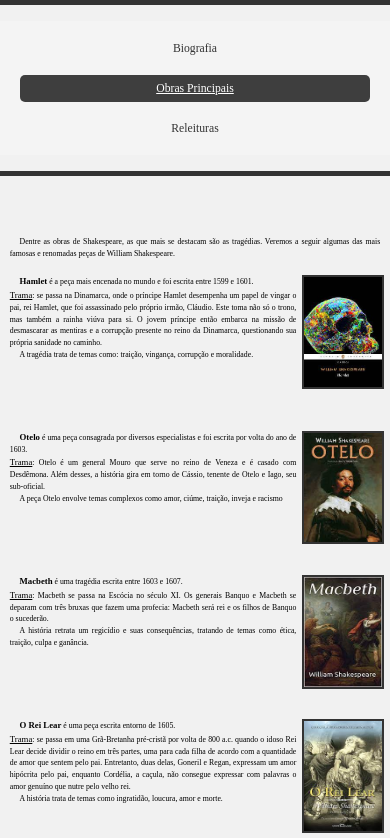
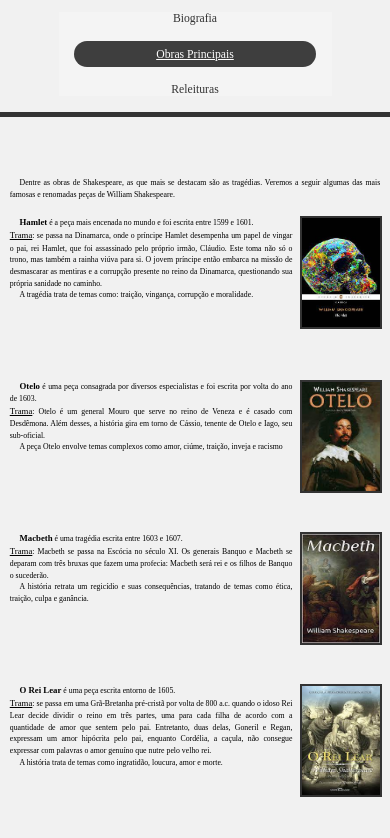
Before and after one commit to Pedro867/SiteCriativo, a plain HTML site: page obras.html in a window 390 px wide. Shown: the part 63-901 px from the top of the page. After the commit the page ends 868 px from the top, so only its background shows below. Drawn offline with Linux system fonts and the light colour scheme.

Commit message:
Add files via upload

```diff
--- a/estilo.css
+++ b/estilo.css
@@ -1,6 +1,6 @@
 
 .foto {
-  margin: 1.5vw;
+  margin: 2vw;
   width: 22vw;
   height: 26vw;
   float: right;
@@ -10,7 +10,7 @@
 .obras {
   width: 20vw;
   height: 28vw;
-  margin: 1.5vw;
+  margin: 2vw;
   border: 0.75vw solid #333;
   float: right;
   margin-top: auto;
@@ -18,13 +18,13 @@
 .filmes{
   width: 20vw;
   height: 28vw;
-  margin: 1.5vw;
+  margin: 2vw;
   border: 0.75vw solid #333;
   float: right;
   margin-top: auto;
 }
 .divisao {
-  height: 10vw;
+  height: 12vw;
 }
 .divisao2 {
   height: 15vw;
@@ -57,7 +57,7 @@ h1 {
 }
 header {
   background-color: #333;
-  padding: 5px;
+  padding: 0.1vw;
   text-align: center;
 }
 .escolhido {
@@ -80,7 +80,7 @@ nav li {
 nav ul {
   list-style-type: none;
   background-color: #f4f4f4;
-  padding: 0.1vw;
+  padding: 0.50vw;
 }
 nav ul li a {
   text-decoration: none;
@@ -107,25 +107,35 @@ li {
   }
   .tela {
     justify-content: space-between;
+    text-align: center;
+    align-items: center;
+    margin-left: 15vw;
+    margin-right: 15vw;
   }
   nav ul li {
-    margin: 20px;
     display: block;
   }
+  nav ul {
+    padding: 0;
+  }
   nav li {
-    margin: 20px;
+    margin: 4vw;
   }
   li {
     font-size: 3vw;
   }
   .foto {
   width: 25vw;
-  height: 33vw;
+  height: 30vw;
   float: right;
   margin-top: auto;
   }
   .escolhido {
-    padding: 7px;
-    border-radius: 5px;
+    padding: 1.75vw;
+    border-radius: 5vw;
+  }
+  nav ul li a:hover {
+    border-radius: 5vw;
+    padding: 1.5vw;
   }
 }
```
